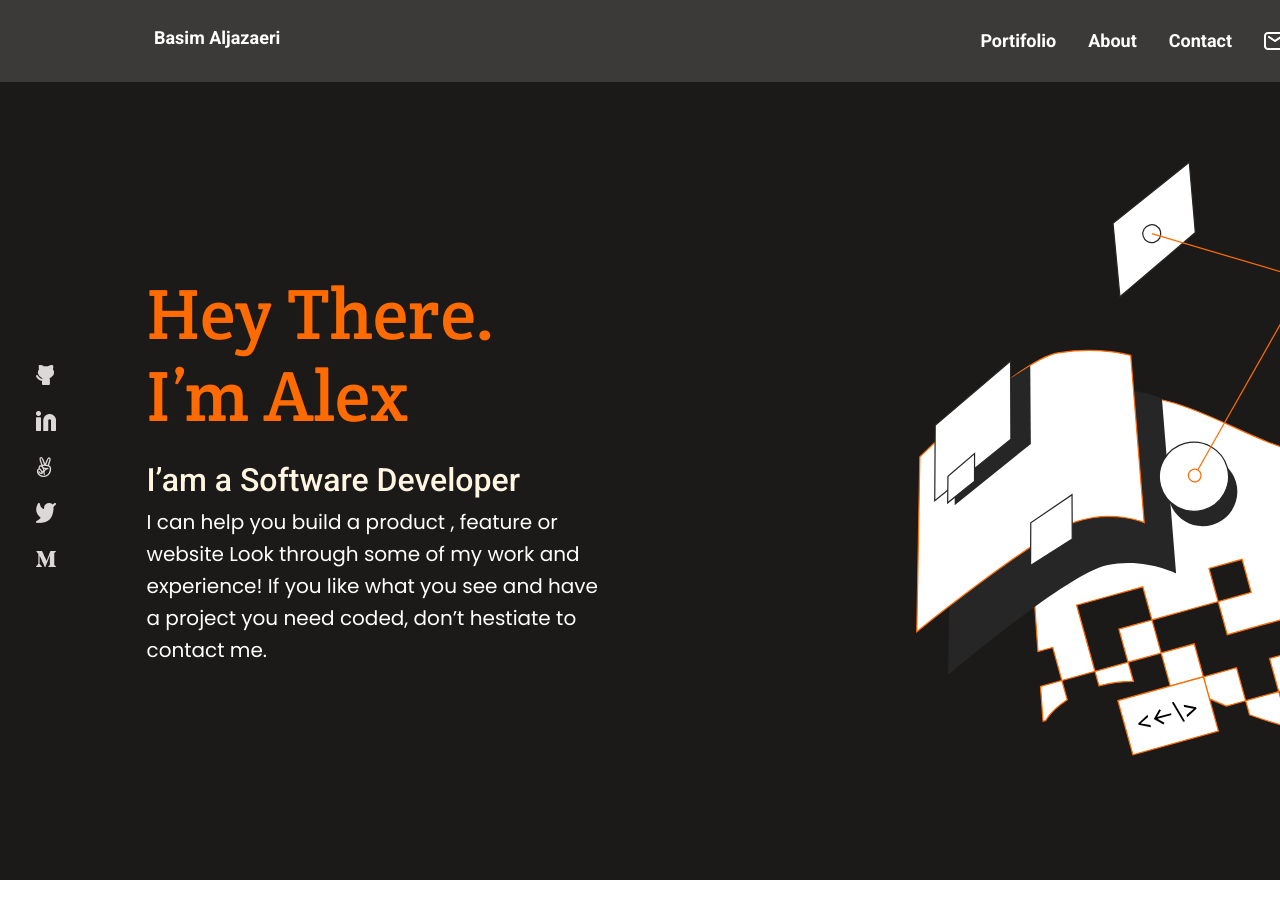
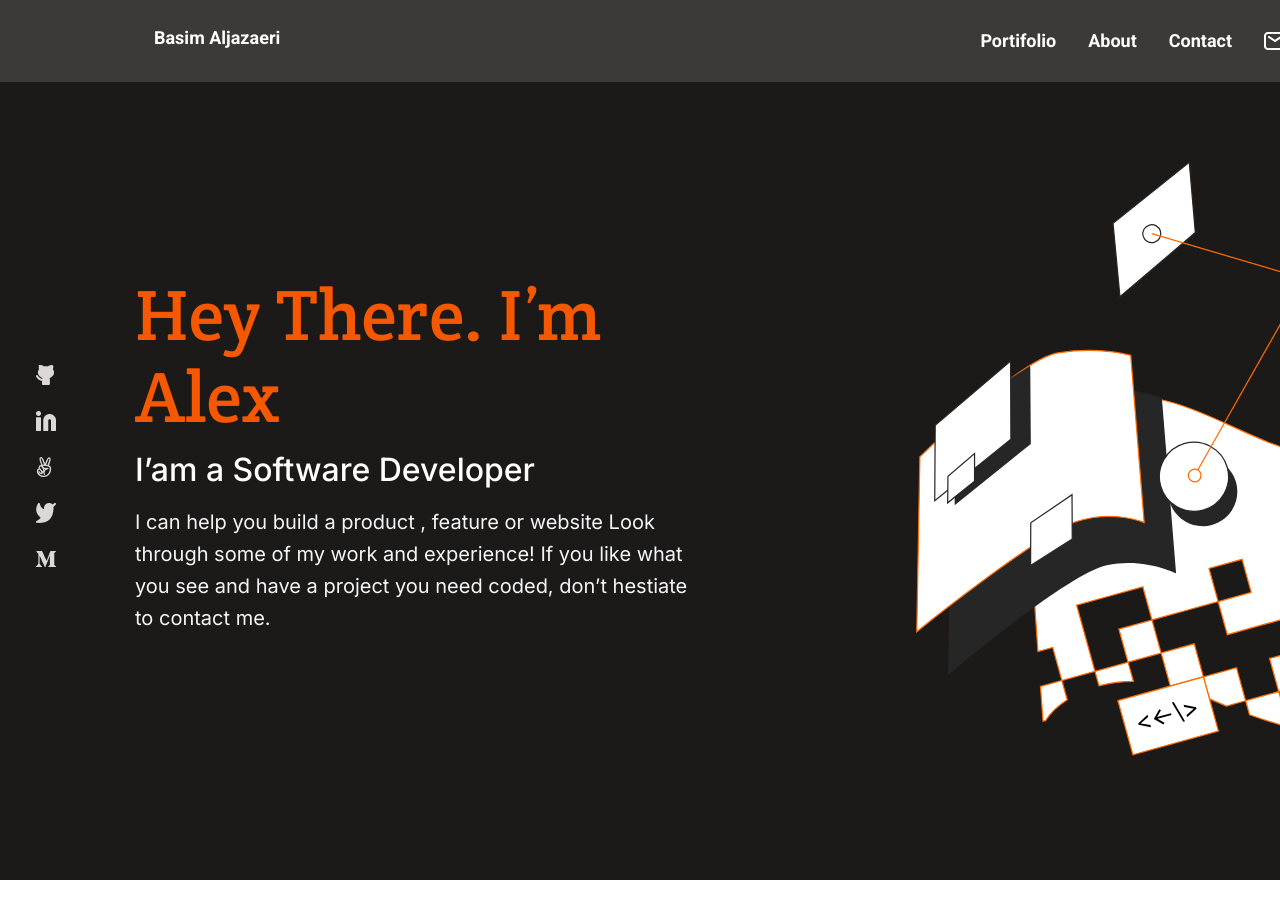
Before and after one commit to ShiroYaksha90/Portfolio-, a website: page index.html in a window 1280 px wide. Shown: the top 918 px of the page. Drawn offline with Linux system fonts and the light colour scheme.

Commit message:
Ajusted the margin of desktop-constant Ajusted the body height and wedith to fix the scroll issue

```diff
--- a/styles.css
+++ b/styles.css
@@ -11,8 +11,9 @@
 }
 
 body {
-  width: 375px;
-  height: 650px;
+  width: 100%;
+  height: 100%;
+  overflow-x: hidden;
 }
 
 .flex-head {
@@ -841,34 +842,77 @@ button:hover {
   }
 
   .box1 {
+    /* Primary Text */
+
+    width: 566px;
+    height: 160px;
+    margin: 0;
+    font-family: 'Crete Round', sans-serif;
+    font-style: normal;
     font-weight: 400;
     font-size: 72px;
-    width: 466px;
-    height: 160px;
-    margin: 0 46px 0 0;
-    line-height: 81.5px;
-    font-family: Crete Round, sans-serif;
-    font-style: normal;
-    text-align: left;
-    vertical-align: top;
+    line-height: 82px;
+
+    /* or 113% */
+
+
+    color: #f55800;
+
+
+    /* Inside auto layout */
+
+    flex: none;
+    order: 0;
+    flex-grow: 0;
   }
 
   .box2 {
+    /* Supporting Text */
+
+    width: 566px;
+    height: 24px;
+    margin: 0;
+    font-family: 'Inter', sans-serif;
+    font-style: normal;
     font-weight: 500;
     font-size: 32px;
-    width: 466px;
-    height: 24px;
-    margin: 0 46px 0 0;
     line-height: 44px;
+
+    /* or 138% */
+
+    display: flex;
+    align-items: center;
+
+    color: #fff;
+
+    /* Inside auto layout */
+
+    flex: none;
+    order: 1;
+    flex-grow: 0;
   }
 
   .box3 {
+    width: 566px;
+    height: 123px;
+    margin: 0;
+    font-family: 'Inter', sans-serif;
+    font-style: normal;
     font-weight: 400;
     font-size: 20px;
-    width: 466px;
-    height: 123px;
-    margin: 0 46px 0 0;
     line-height: 32px;
+    /* or 160% */
+
+    /* Neutrals/N20 */
+
+    color: #f4f5f7;
+
+    /* Inside auto layout */
+
+    flex: none;
+    order: 2;
+    flex-grow: 0;
+
   }
 
   .projects {
```
